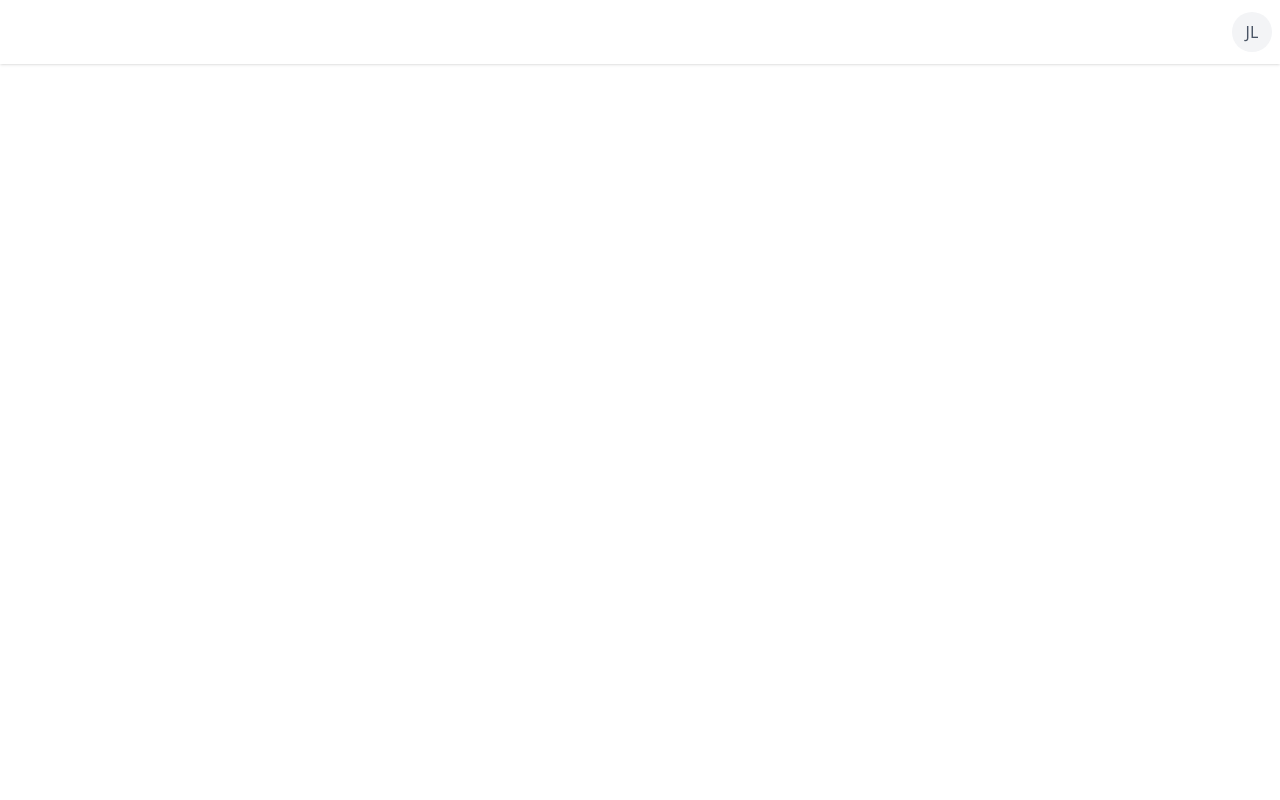
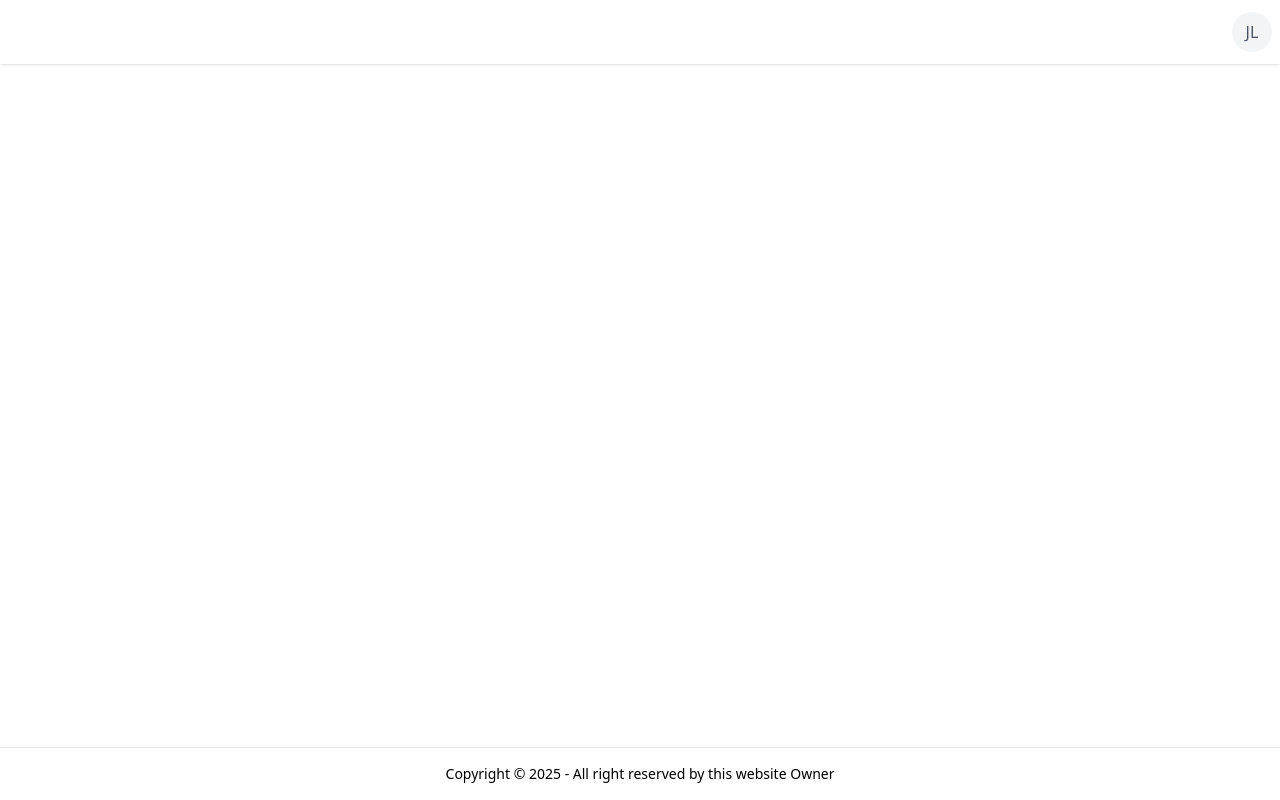
Before and after one commit to Kishan-k2004/Bloggify, a React (Vite) app: page / in a window 1280 px wide. Built offline with nearby package versions, Linux system fonts and the light colour scheme.

Commit message:
feat: add Footer component and integrate it into App layout; remove unused pages

```diff
--- a/src/App.jsx
+++ b/src/App.jsx
@@ -1,6 +1,6 @@
 import React, { useEffect, useState } from 'react'
 import './App.css'
-import { Navbar } from './pages/index.js'
+import { Navbar,Footer } from './pages/index.js'
 import { ThemeProvider } from './context/theme.js'
 
 function App() {
@@ -31,9 +31,14 @@ function App() {
 
   return (
     <ThemeProvider value={{darkMode,toggleDarkMode}}>
-      <div className="min-h-screen w-full">
+      <div className="min-h-screen w-full flex flex-col">
         <Navbar />
-      </div>
+        <main className="flex-grow">
+          {/* Other content here */}
+        </main>
+        <footer><Footer/></footer>
+</div>
+
     </ThemeProvider>
 
 
--- a/src/pages/AddBlog.jsx
+++ /dev/null
@@ -1,9 +0,0 @@
-import React from 'react'
-
-function AddBlog() {
-  return (
-    <div>AddBlog</div>
-  )
-}
-
-export default AddBlog
--- a/src/pages/Blogs.jsx
+++ /dev/null
@@ -1,9 +0,0 @@
-import React from 'react'
-
-function Blogs() {
-  return (
-    <div>Blogs</div>
-  )
-}
-
-export default Blogs
--- /dev/null
+++ b/src/pages/Footer.jsx
@@ -0,0 +1,15 @@
+import React from 'react'
+
+function Footer() {
+  return (
+  <footer className="footer sm:footer-horizontal footer-center bg-white dark:bg-base-100 text-base-content p-4 border-t border-gray-200 dark:border-gray-700">
+    <aside>
+        <p className='text-black dark:text-white'>Copyright © {new Date().getFullYear()} - All right reserved by this website Owner</p>
+    </aside>
+  </footer>
+
+
+
+)}
+
+export default Footer
--- a/src/pages/Home.jsx
+++ /dev/null
@@ -1,9 +0,0 @@
-import React from 'react'
-
-function Home() {
-  return (
-    <div>Home</div>
-  )
-}
-
-export default Home
--- a/src/pages/index.js
+++ b/src/pages/index.js
@@ -1,4 +1,4 @@
 import Navbar from "./Navbar";
+import Footer from "./Footer";
 
-
-export {Navbar}
+export {Navbar,Footer}
```
